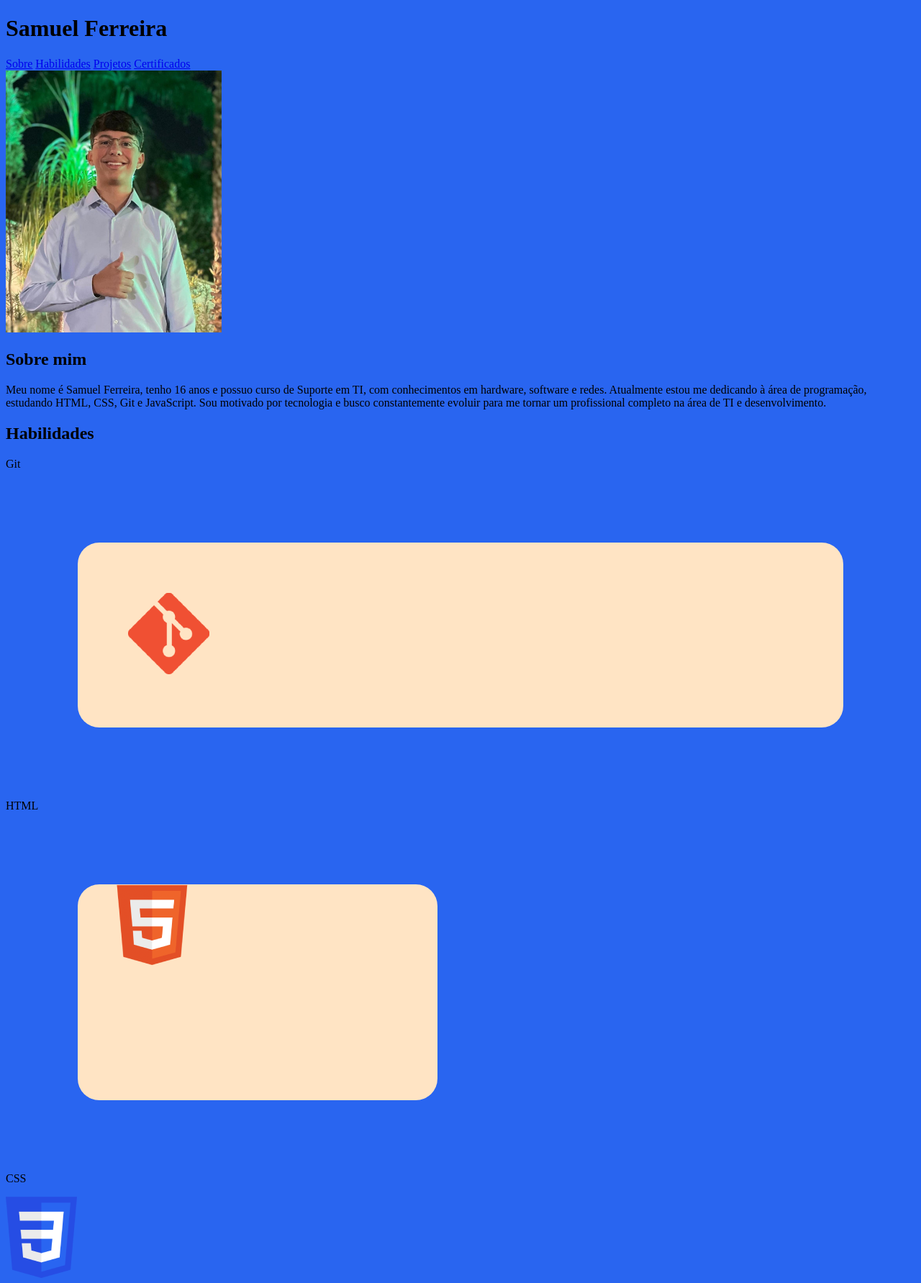
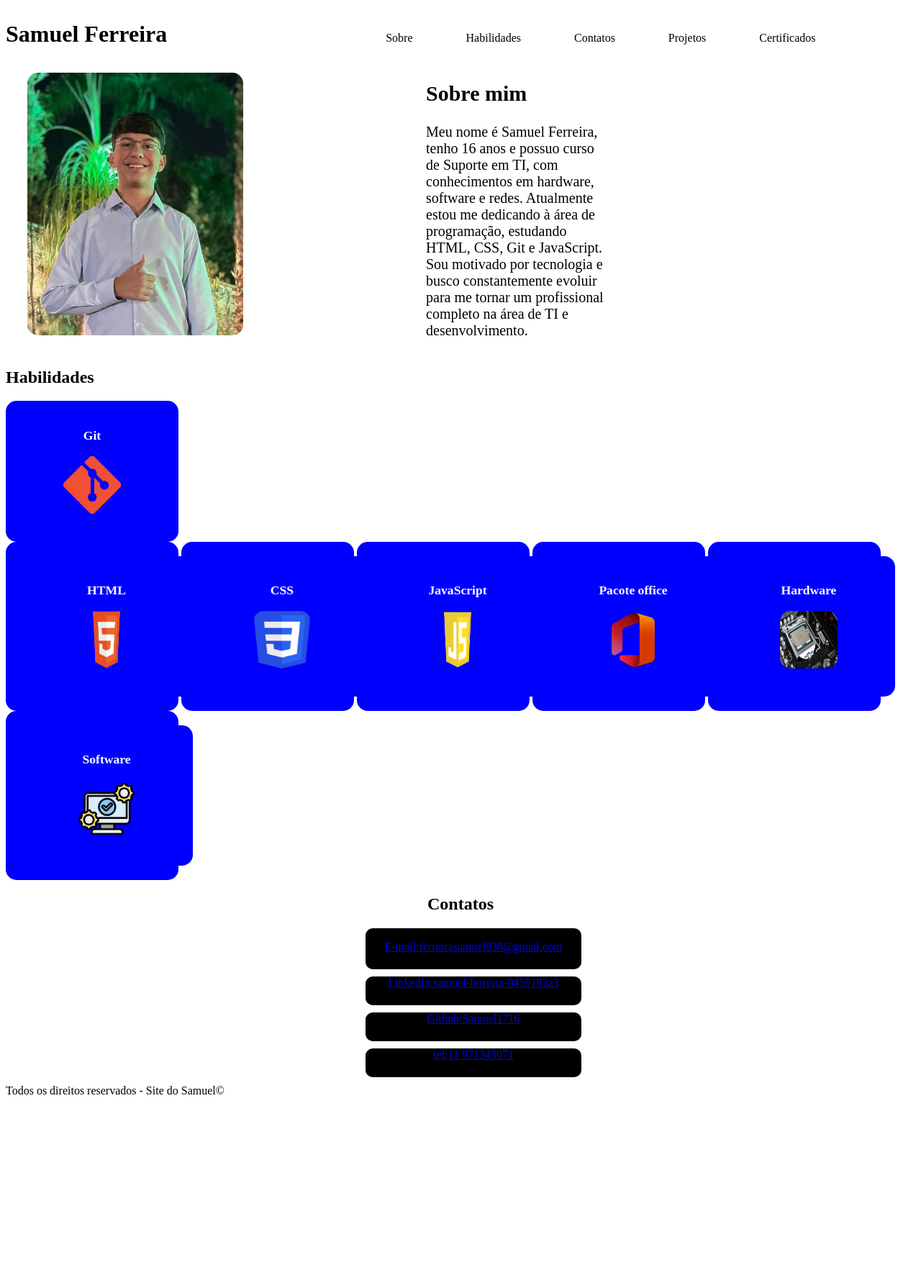
Before and after one commit to Samuel1716/Meu-Portif-lio2, a plain HTML site: page index.html in a window 1280 px wide. Shown: the top 1783 px of the page at 72% size. After the commit the page ends 1533 px from the top, so only its background shows below. Drawn offline with Linux system fonts and the light colour scheme.

Commit message:
atualizando portifólio

```diff
--- a/index.html
+++ b/index.html
@@ -5,23 +5,29 @@
     <meta charset="UTF-8">
     <meta name="viewport" content="width=device-width, initial-scale=1.0">
     <link rel="stylesheet" href="style.css">
-    <title>Samuel Ferreira</title>
+    <title>Samuel Ferreira | Portifólio</title>
 </head>
 
 <body>
     <header>
         <div>
-            <h1><strong>Samuel Ferreira</strong></h1>
-            <div>
-                <a href="#">Sobre</a>
-                <a href="#">Habilidades</a>
-                <a href="#">Projetos</a>
-                <a href="#">Certificados</a>
+            <h1 class="cabecalho"><strong>Samuel Ferreira</strong></h1>
+            <div class="cabeçalho">
+                <a href="#Sobre" id="sobre">Sobre</a>
+                <a href="#Habilidades" id="habilidades">Habilidades</a>
+                <a href="#Contatos" id="contatos">Contatos</a>
+                <a href="#Projetos" id="projetos">Projetos</a>
+                <a href="#Certificado" id="certificados">Certificados</a>
             </div>
         </div>
-        <div class="div-sobre">
+    </header>
+
+    <section>
+        <article id="container-img">
             <img src="img/WhatsApp Image 2025-09-28 at 10.08.51.jpg" alt="Minha foto" width="300px">
-            <h2>Sobre mim</h2>
+        </article>
+        <article id="sobre-mim">
+            <h2 id="Sobre">Sobre mim</h2>
             <p>Meu nome é Samuel Ferreira, tenho 16 anos e
                 possuo curso de Suporte em TI, com
                 conhecimentos em hardware, software e
@@ -31,49 +37,71 @@
                 busco constantemente evoluir para me tornar
                 um profissional completo na área de TI e
                 desenvolvimento.</p>
-        </div>
-    </header>
-    <main>
+        </article>
+    </section>
     <section>
         <div>
-                <h2>Habilidades</h2>
+            <h2 id="Habilidades">Habilidades</h2>
+
+            <article class="habilidades">
                 <p>Git</p>
-                <article class="caixa-git">
                 <img src="img/Git.png" alt="Logo git">
             </article>
         </div>
-            <div>
-
+        <div class="habilidades">
+            <article class="habilidades">
                 <p>HTML</p>
-                <article class="caixa-html">
                 <img src="img/HTML-5-Badge-Logo.png" alt="Logo HTML">
             </article>
         </div>
-            <div>
+        <div class="habilidades">
+            <article class="habilidades">
                 <p>CSS</p>
-                <article>
                 <img src="img/CSS3_logo_and_wordmark.svg.png" alt="Logo CSS">
             </article>
         </div>
-            <div>
+        <div class="habilidades">
+            <article class="habilidades">
                 <p>JavaScript</p>
                 <img src="img/JavaScript-Emblem.png" alt="logo JavaScript">
+            </article>
         </div>
-            <div>
+        <div class="habilidades">
+            <article class="habilidades">
                 <p>Pacote office</p>
                 <img src="img/Microsoft_Office_logo.png" alt="Logo Pacote office">
+            </article>
         </div>
-            <div>
+        <div class="habilidades">
+            <article class="habilidades">
                 <p>Hardware</p>
                 <img src="img/tipos-de-hardware.png" alt="Logo Hardware">
+            </article>
         </div>
-            <div>
+        <div class="habilidades">
+            <article class="habilidades">
                 <p>Software</p>
                 <img src="img/Software.png" alt="Logo Software">
+            </article>
         </div>
     </section>
-    </main>
-    <footer>Todos os direitos  reservados -  Site do Samuel©</footer>
+    <section>
+        <h2 class="h2-contato">Contatos</h2>
+        <div id="email">
+            <a href="mailto:ferreirasamuel938@gmail.com" class="email">E-mail:ferreirasamuel938@gmail.com</a><br>
+        </div>
+        <div id="linkedin">
+            <a href="https://www.linkedin.com/in/samuel-ferreira-9455182a3/"
+                class="linkdin">LinkedIn:samuel-ferreira-9455182a3</a><br>
+        </div>
+        <div id="github">
+            <a href="https://github.com/Samuel1716" class="github">Github:Samuel1716</a><br>
+        </div>
+        <div id="tel">
+            <a href="https://wa.me/9911971343071" class="tel">tel:11 971343071</a><br>
+        </div>
+    </section>
+    <footer>Todos os direitos reservados - Site do Samuel©</footer>
 </body>
 
 </html>
--- a/style.css
+++ b/style.css
@@ -1,12 +1,12 @@
 @import url('https://fonts.googleapis.com/css2?family=Open+Sans:ital,wght@0,300..800;1,300..800&display=swap');
-body{
-    background-color: #2965f0;
-}
-.div-habilidades{
+
+*{
 
 }
 
-.caixa-html{
+.div-habilidades {}
+
+.caixa-html {
     background-color: bisque;
     color: aquamarine;
     margin: 100px;
@@ -16,13 +16,152 @@ body{
     width: 500px;
 
 }
-.caixa-git{
+
+.caixa-git {
     background-color: bisque;
     color: aquamarine;
     margin: 100px;
     padding: 70px;
     border-radius: 30px;
 }
-p{
+
+img {
+    border-radius: 15px;
+}
+
+.cabeçalho {
+    display: inline-block;
+    margin-right: 100px;
+    margin-left: 300px;
+}
+
+.cabecalho {
+    display: inline-block;
+}
+
+#sobre {
+    text-decoration: none;
+    margin-right: 70px;
+    color: black;
+}
+
+#contatos {
+    margin-right: 70px;
+    text-decoration: none;
+    color: black;
+}
+
+#habilidades {
+    margin-right: 70px;
+    text-decoration: none;
+    color: black;
+}
+
+#projetos {
+    margin-right: 70px;
+    text-decoration: none;
+    color: black;
+}
+
+#certificados {
+    text-decoration: none;
+    color: black;
+}
+
+#container-img {
+    display: inline-block;
+    width: 400px;
+    margin-left: 30px;
+}
+
+#sobre-mim {
+    display: inline-block;
+    width: 400px;
+    border-radius: 10px;
 
 }
+
+#sobre-mim p {
+    font-size: 20px;
+    margin-left: 150px;
+}
+
+#sobre-mim h2 {
+    font-size: 30px;
+    margin-left: 150px;
+}
+
+#email {
+    text-align: center;
+    border-radius: 10px;
+    background-color: black;
+    margin-right: 100px;
+    width: 300px;
+    height: 40px;
+    margin: 10px;
+    margin-left: 500px;
+    padding-top: 17px;
+
+}
+
+#linkedin {
+    text-align: center;
+    border-radius: 10px;
+    background-color: black;
+    margin-right: 100px;
+    width: 300px;
+    height: 40px;
+    margin: 10px;
+    margin-left: 500px;
+}
+
+#github {
+    background-image: url(img/pngimg.com\ -\ github_PNG85.png);
+    text-align: center;
+    border-radius: 10px;
+    background-color: black;
+    margin-right: 100px;
+    width: 300px;
+    height: 40px;
+    margin: 10px;
+    margin-left: 500px;
+}
+
+#tel {
+    text-align: center;
+    border-radius: 10px;
+    background-color: black;
+    margin-right: 100px;
+    width: 300px;
+    height: 40px;
+    margin: 10px;
+    margin-left: 500px;
+    background-repeat: no-repeat;
+    color: aliceblue;
+}
+
+.habilidades {
+    background-color: blue;
+    border-radius: 15px;
+    padding: 20px;
+    text-align: center;
+    display: inline-block;
+    width: 200px;
+}
+
+.habilidades img {
+    width: 80px;
+    height: 80px;
+    margin-bottom: 15px;
+}
+
+
+
+.habilidades p {
+    font-size: 1.1rem;
+    font-weight: bold;
+    color: white;
+}
+.h2-contato{
+    text-align: center;
+}
```
Also changed, not shown: img/22935521-branco-azul-preto-borrado-abstrato-gradiente-em-sombrio-granulado-fundo-brilhando-luz-ampla-bandeira-tamanho-foto.jpg (added), img/phone.png. Lines whose indentation alone changed are shown as unchanged.
